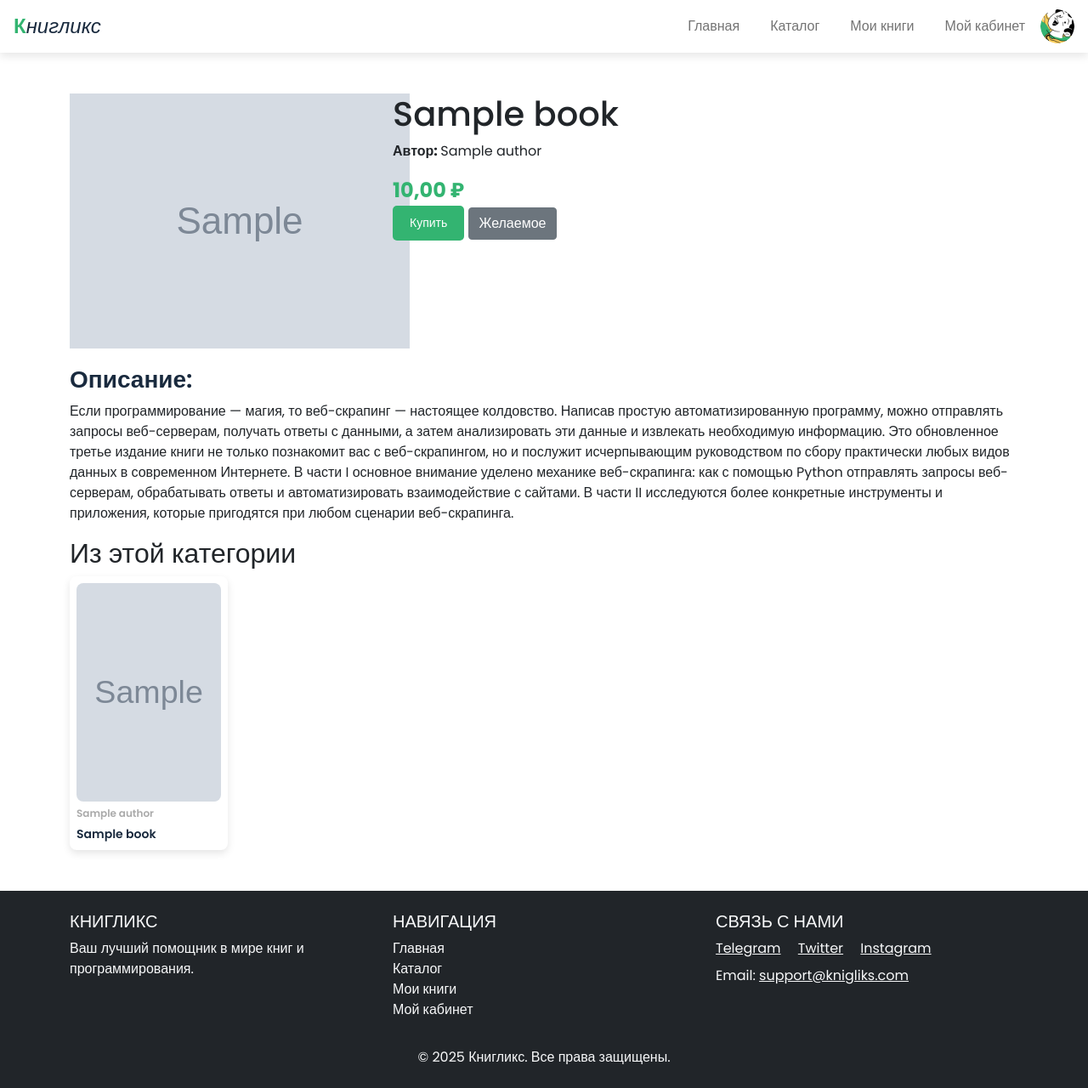
After one commit to abortacc/book_shop, a Django app: page /catalog/details/1/ in a window 1280 px wide. The commit adds this page. Shown: the whole page at 85% size. Run offline with Django 5.2, Linux system fonts and the light colour scheme; tables that the repository leaves empty hold one stand-in row (values such as "Sample post"); grey boxes marked "Sample" are stand-in pictures; some libraries are stand-ins or nearby versions.

Commit message:
Add details to books via pk

```diff
--- a/book_shop/catalog/urls.py
+++ b/book_shop/catalog/urls.py
@@ -6,5 +6,6 @@ app_name = 'catalog'
 
 urlpatterns = [
     path('', views.catalog, name='catalog_main'),
-    path('<slug:slug_name>/', views.catalog, name='catalog_category')
+    path('<slug:slug_name>/', views.catalog, name='catalog_category'),
+    path('details/<int:pk>/', views.details, name='details')
 ]
--- a/book_shop/catalog/views.py
+++ b/book_shop/catalog/views.py
@@ -35,3 +35,15 @@ def catalog(request, slug_name=None):
             'book_list': page_obj
         }
     return render(request, template_name, context)
+
+
+def details(request, pk):
+    template_name = 'catalog/details.html'
+    book = get_object_or_404(
+        Book.objects.all(),
+        pk=pk
+    )
+    context = {
+        "book": book
+    }
+    return render(request, template_name, context)
--- a/book_shop/static/css/style.css
+++ b/book_shop/static/css/style.css
@@ -189,6 +189,11 @@ h3 {
 
 .book-card-catalog img {
     width: 500px;
-    height: 250px; /* Фиксированная высота */
+    height: 250px;
     object-fit: cover;
 }
+
+.book-image {
+    max-width: 400px;
+    margin-bottom: 20px;
+}
--- /dev/null
+++ b/book_shop/templates/catalog/details.html
@@ -0,0 +1,32 @@
+{% extends "base.html" %}
+
+{% block content %}
+<body>
+    <div class="container mt-5">
+        <div class="row">
+            <div class="col-md-4">
+                <img src="{{ book.cover_image.url }}" alt="Book Cover" class="book-image">
+            </div>
+            <div class="col-md-8">
+                <h1>{{ book.title }}</h1>
+                <p><strong>Автор: </strong>{{ book.author.name }}</p>
+                <div class="price">{{ book.price }} ₽</div>
+                <button class="btn btn-custom btn-sm">Купить</button>
+                <button class="btn btn-secondary">Желаемое</button>
+            </div>
+        </div>
+        <div class="description">
+            <h3>Описание:</h3>
+            <p>Если программирование — магия, то веб-скрапинг — настоящее колдовство. Написав простую автоматизированную программу, можно отправлять запросы веб-серверам, получать ответы с данными, а затем анализировать эти данные и извлекать необходимую информацию. Это обновленное третье издание книги не только познакомит вас с веб-скрапингом, но и послужит исчерпывающим руководством по сбору практически любых видов данных в современном Интернете. В части I основное внимание уделено механике веб-скрапинга: как с помощью Python отправлять запросы веб-серверам, обрабатывать ответы и автоматизировать взаимодействие с сайтами. В части II исследуются более конкретные инструменты и приложения, которые пригодятся при любом сценарии веб-скрапинга.</p>
+        </div>
+        <div class="related-books">
+            <h2>Из этой категории</h2>
+            {% include "includes/small_book_card.html" %}
+        </div>
+    </div>
+
+    <script src="https://code.jquery.com/jquery-3.5.1.slim.min.js"></script>
+    <script src="https://cdn.jsdelivr.net/npm/@popperjs/core@2.5.4/dist/umd/popper.min.js"></script>
+    <script src="https://stackpath.bootstrapcdn.com/bootstrap/4.5.2/js/bootstrap.min.js"></script>
+</body>
+{% endblock content %}
--- a/book_shop/templates/includes/book_card.html
+++ b/book_shop/templates/includes/book_card.html
@@ -1,6 +1,6 @@
 <div class="col-md-4 h-100">
     <div class="book-card bg-white p-3 text-left h-100">
-        <a href="#"><img src="{{ book.cover_image.url }}" class="img-fluid mb-3" alt="Книга"></a>
+        <a href="{% url 'catalog:details' book.id %}"><img src="{{ book.cover_image.url }}" class="img-fluid mb-3" alt="Книга"></a>
         <div class="tags mb-2">
             {% for tag in book.tags.all|slice:":2"  %}
             <span class="badge custom-badge me-1">{{ tag.name }}</span>
```
